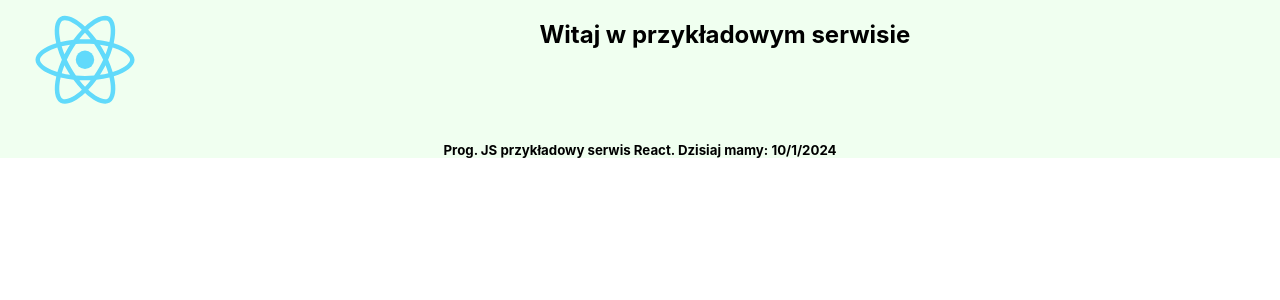
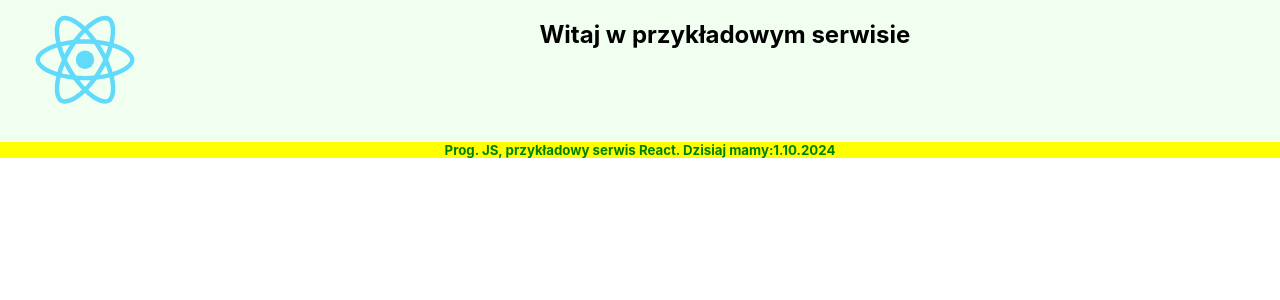
Before and after one commit to DominikaSp/pjs_lab01_spolnik, a React (Create React App) app: page / in a window 1280 px wide. Shown: the top 300 px of the page. Built offline with nearby package versions, Linux system fonts and the light colour scheme.

Commit message:
Listing 5.14

```diff
--- /dev/null
+++ b/src/components/CFooter.css
@@ -0,0 +1,7 @@
+.footerTextClass {
+    color: green;
+}
+
+.footerDivClass {
+    background-color: yellow;
+}
--- a/src/components/CFooter.js
+++ b/src/components/CFooter.js
@@ -1,4 +1,5 @@
 import React from "react";
+import './CFooter.css';
 
 // function CFooter() {
 //     let date = new Date();
@@ -11,14 +12,23 @@ import React from "react";
 //     )
 // }
 
+// export const CFooter = () => {
+//     let date = new Date();
+
+//     return (
+
+//         <div>
+//             <h5>Prog. JS przykładowy serwis React. Dzisiaj mamy: {" "}{date.toLocaleDateString()}{" "}</h5>
+//         </div>
+//     )
+// }
+
 export const CFooter = () => {
     let date = new Date();
 
-    return (
-
-        <div>
-            <h5>Prog. JS przykładowy serwis React. Dzisiaj mamy: {" "}{date.toLocaleDateString()}{" "}</h5>
-        </div>
+    return React.createElement('div', { className: 'footerDivClass' },
+        React.createElement('h5', { id: 'footerText', className: 'footerTextClass' },
+            'Prog. JS, przykładowy serwis React. Dzisiaj mamy:' + date.toLocaleDateString('pl-PL'))
     )
 }
 
```
